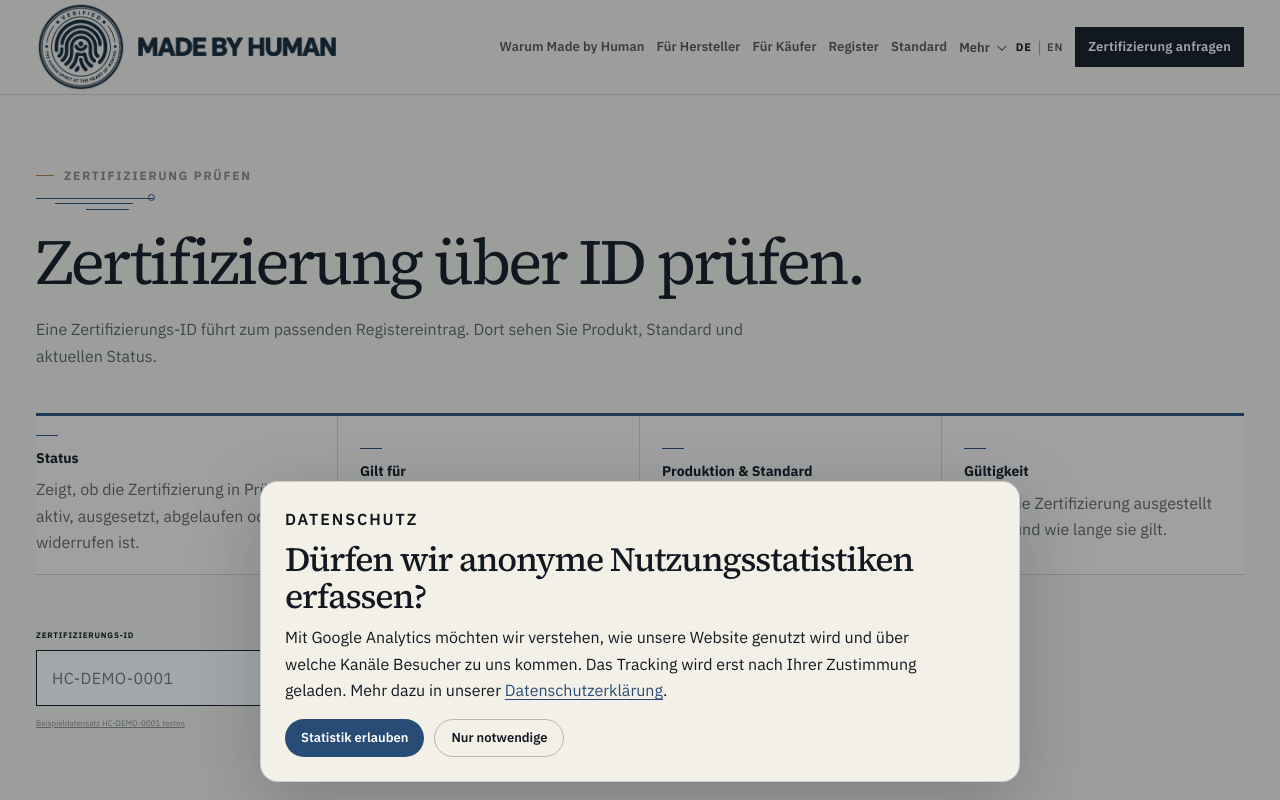
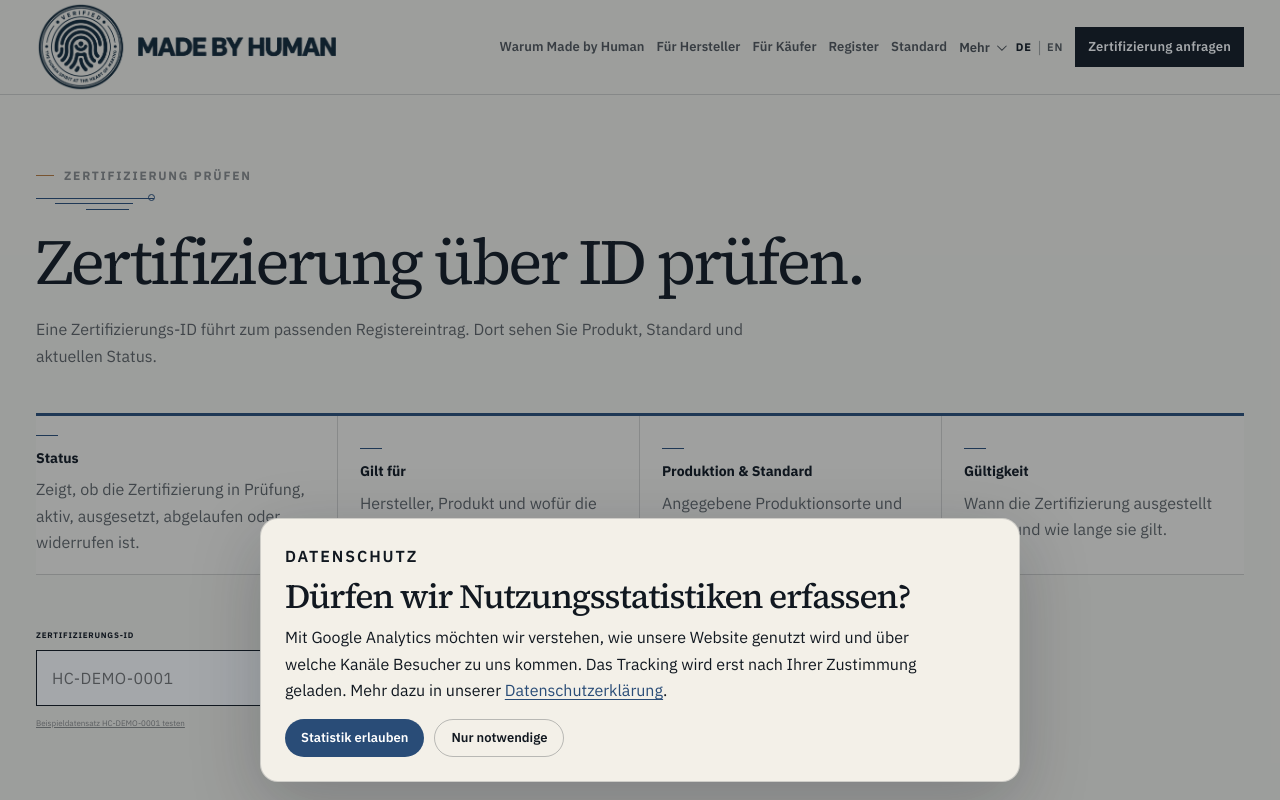
Before and after one commit to dennis-glaser-coder/human-certification-web, a Next.js app: page /pruefen in a window 1280 px wide. Shown: the top 800 px of the page. Built offline with nearby package versions, Linux system fonts and the light colour scheme; no server answers.

Commit message:
Use precise analytics consent wording

```diff
--- a/src/components/AnalyticsConsent.js
+++ b/src/components/AnalyticsConsent.js
@@ -73,7 +73,7 @@ export default function AnalyticsConsent() {
     ? {
         settings: 'Privacy settings',
         eyebrow: 'PRIVACY',
-        title: 'May we collect anonymous usage statistics?',
+        title: 'May we collect usage statistics?',
         text: 'We use Google Analytics to understand how our website is used and which channels bring visitors to us. Tracking is loaded only after your consent. More information is available in our',
         link: 'privacy policy',
         accept: 'Allow statistics',
@@ -82,7 +82,7 @@ export default function AnalyticsConsent() {
     : {
         settings: 'Datenschutz-Einstellungen',
         eyebrow: 'DATENSCHUTZ',
-        title: 'Dürfen wir anonyme Nutzungsstatistiken erfassen?',
+        title: 'Dürfen wir Nutzungsstatistiken erfassen?',
         text: 'Mit Google Analytics möchten wir verstehen, wie unsere Website genutzt wird und über welche Kanäle Besucher zu uns kommen. Das Tracking wird erst nach Ihrer Zustimmung geladen. Mehr dazu in unserer',
         link: 'Datenschutzerklärung',
         accept: 'Statistik erlauben',
```
